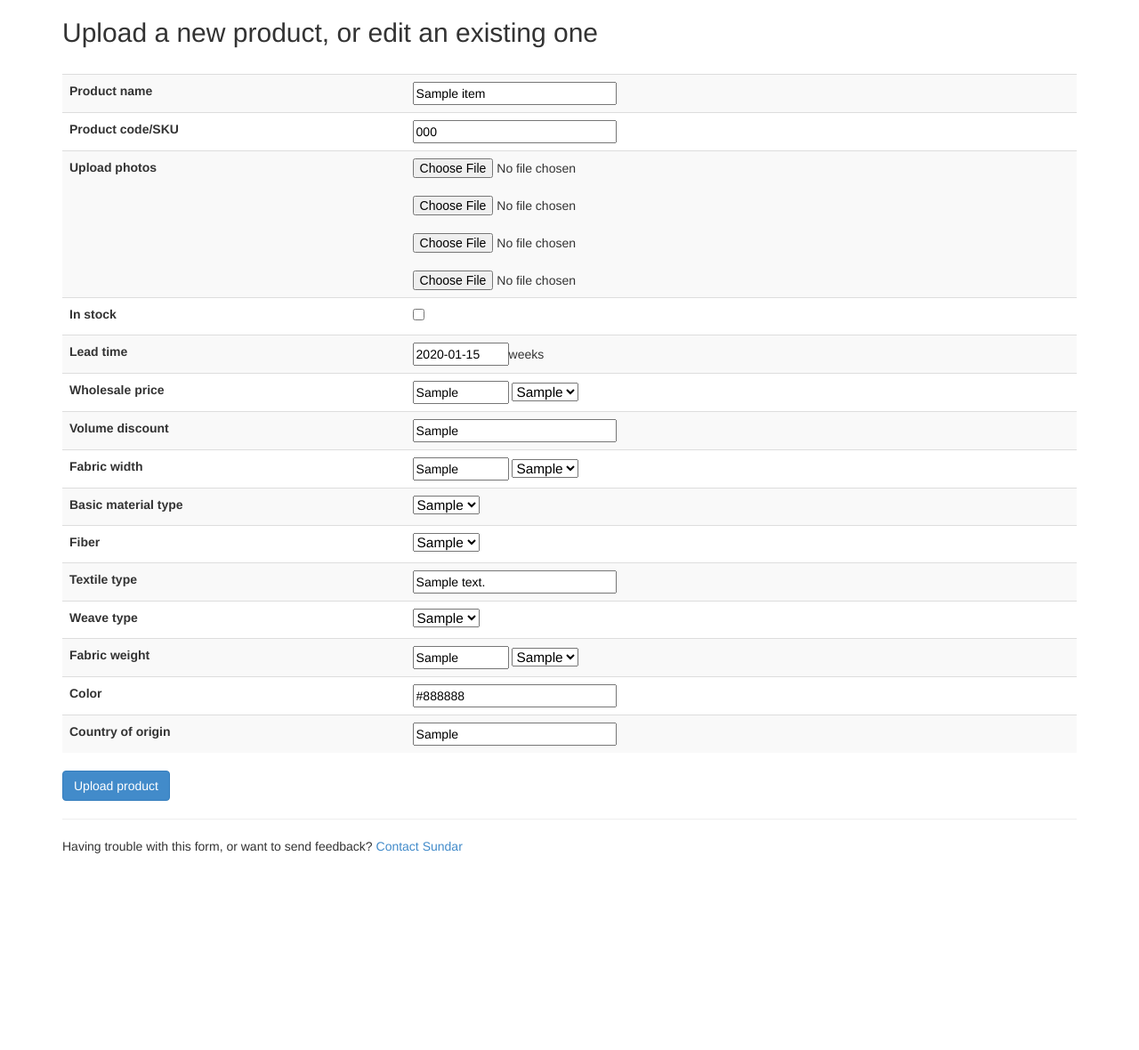
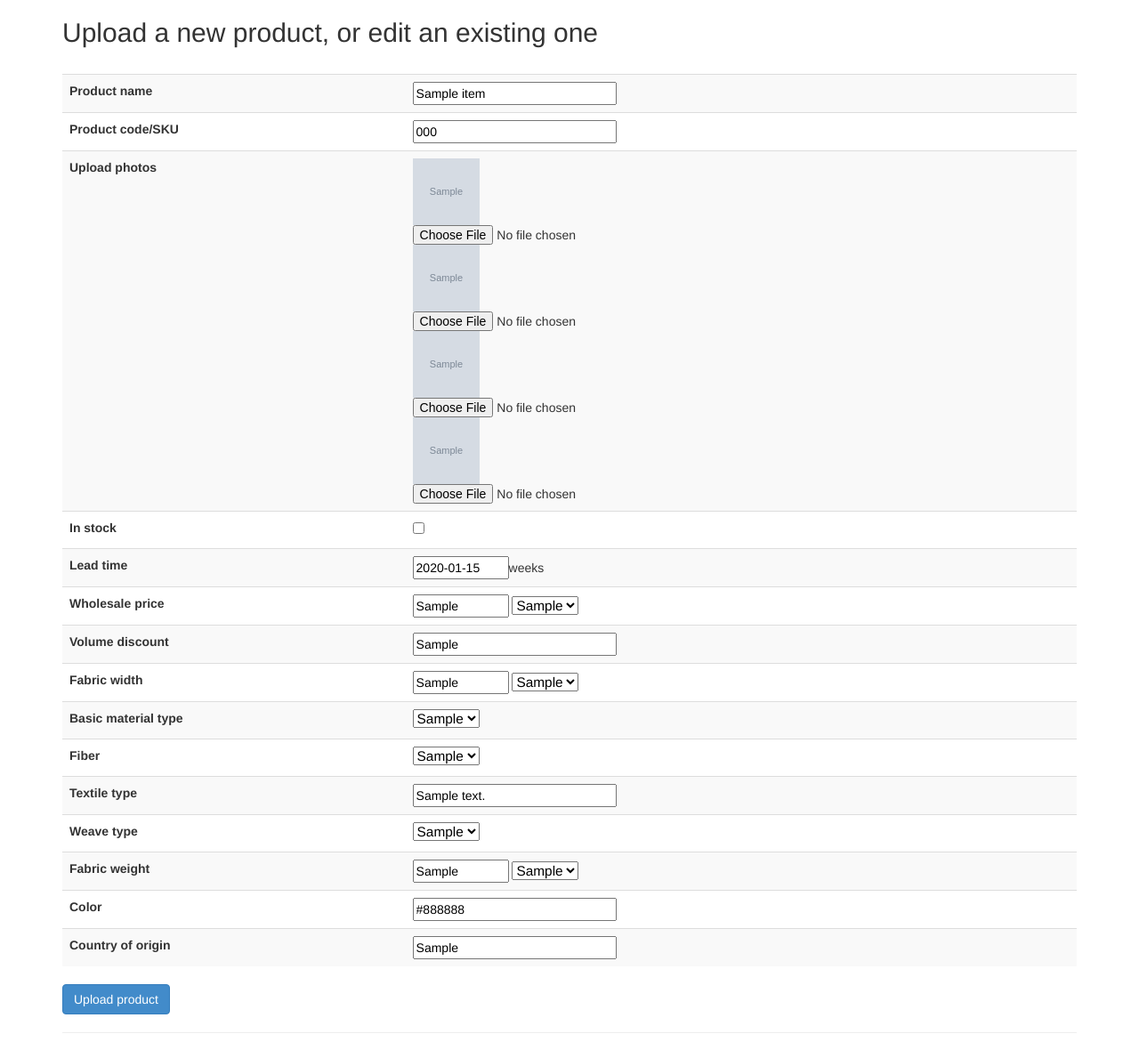
Before and after one commit to bfaviero/sundar, a Django app: template mobile/templates/edit_product.html in a window 1280 px wide. Shown: the top 1180 px of the page at 89% size. Before the commit the page ends 959 px from the top, so only its background shows below. Run offline with Django 3.2, Linux system fonts and the light colour scheme; tables that the repository leaves empty hold one stand-in row (values such as "Sample post"); the template is opened without the code that fills it: values that come from a table or form of the project are taken from there, most other values are stand-ins (such as "Sample title", 1, 10 or a date in 2020); grey boxes marked "Sample" are stand-in pictures; parts of the project's set-up code (start-up, migrations or seed data) failed here and were passed over; some libraries are stand-ins or nearby versions.

Commit message:
photos in edit product test

```diff
--- a/mobile/templates/edit_product.html
+++ b/mobile/templates/edit_product.html
@@ -52,9 +52,13 @@
         <tr>
           <td><label>Upload photos</label></td>
           <td>
+            <img src="{{ item.image1_url }}" width="75" height="75">
             <input id="image1" name="image1" type="file" accept="image/*;capture=camera">
+            <img src="{{ item.image2_url }}" width="75" height="75">
             <br><input id="image2" name="image2" type="file" accept="image/*;capture=camera">
+            <img src="{{ item.image3_url }}" width="75" height="75">
             <br><input id="image3" name="image3" type="file" accept="image/*;capture=camera">
+            <img src="{{ item.image4_url }}" width="75" height="75">
             <br><input id="image4" name="image4" type="file" accept="image/*;capture=camera">
           </td>
         </tr>
```
